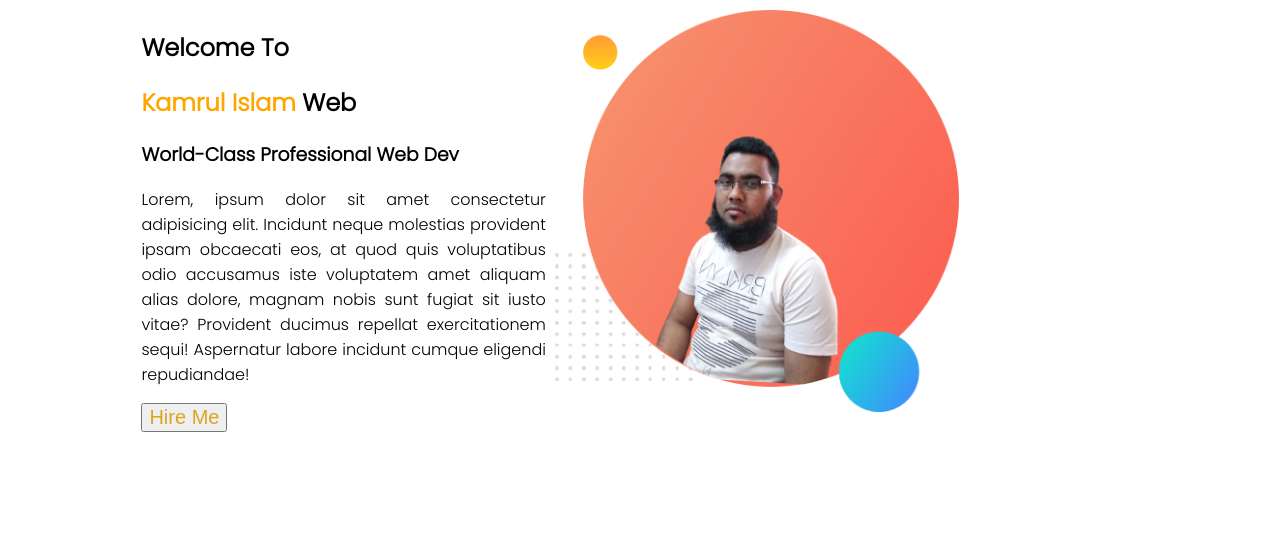
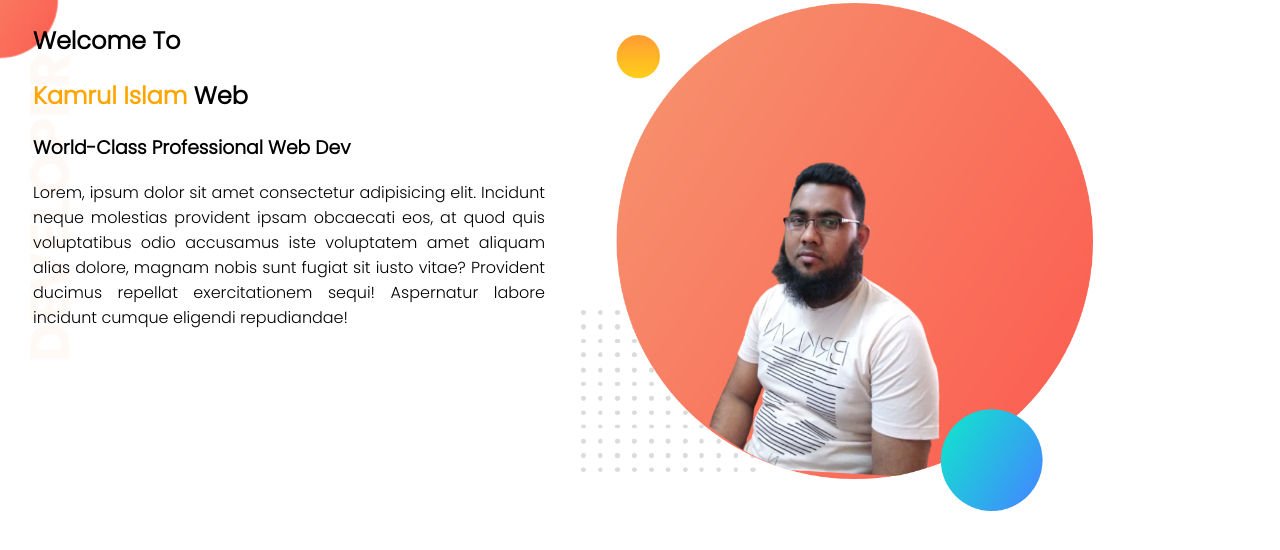
Before and after one commit to kamrulislambd/web-portfolio-1, a plain HTML site: page index.html in a window 1280 px wide. Drawn offline with Linux system fonts and the light colour scheme.

Commit message:
second commit

```diff
--- a/index.html
+++ b/index.html
@@ -9,13 +9,13 @@
     <style>@import url('https://fonts.googleapis.com/css2?family=Poppins:wght@300&display=swap');</style>
 </head>
 <body>
-    <section class="container">
+    <section class="top-banner">
         <div class="half-width">
             <h1>Welcome To</h1>
     <h1><span class="name-highlight">Kamrul Islam</span> Web</h1>
     <h3>World-Class Professional Web Dev</h3>
     <p>Lorem, ipsum dolor sit amet consectetur adipisicing elit. Incidunt neque molestias provident ipsam obcaecati eos, at quod quis voluptatibus odio accusamus iste voluptatem amet aliquam alias dolore, magnam nobis sunt fugiat sit iusto vitae? Provident ducimus repellat exercitationem sequi! Aspernatur labore incidunt cumque eligendi repudiandae!</p>
-    <input type="button" value="Hire Me">
+
         </div>
         <div class="half-width">
             <img src="images/portfolio-right.png" alt="Kamrul Islam">
--- a/style.css
+++ b/style.css
@@ -1,11 +1,16 @@
 body{
+    margin: 0;
+    padding: 0;
     font-family: 'Poppins', sans-serif;
+}
+.top-banner{
+    background-image: url("images/top-banner.png");
+    background-repeat: no-repeat;
+}
+section{
+    min-height: 500px;
+}
 
-}
-.container{
-    width: 80%;
-    margin: 0 auto;
-}
 .name-highlight{
     color: orange;
 }
@@ -15,14 +20,9 @@ p{
 .half-width{
     width: 40%;
     float: left;
-    margin-left: 5px;
-    padding: 2px;
+    margin-left: 30px;
+    padding: 3px;
 }
 .half-width img{
     width: 100%;
 }
-input{
-    font-size: 20px;
-    font-weight: 300px;
-    color: goldenrod;
-}
```
